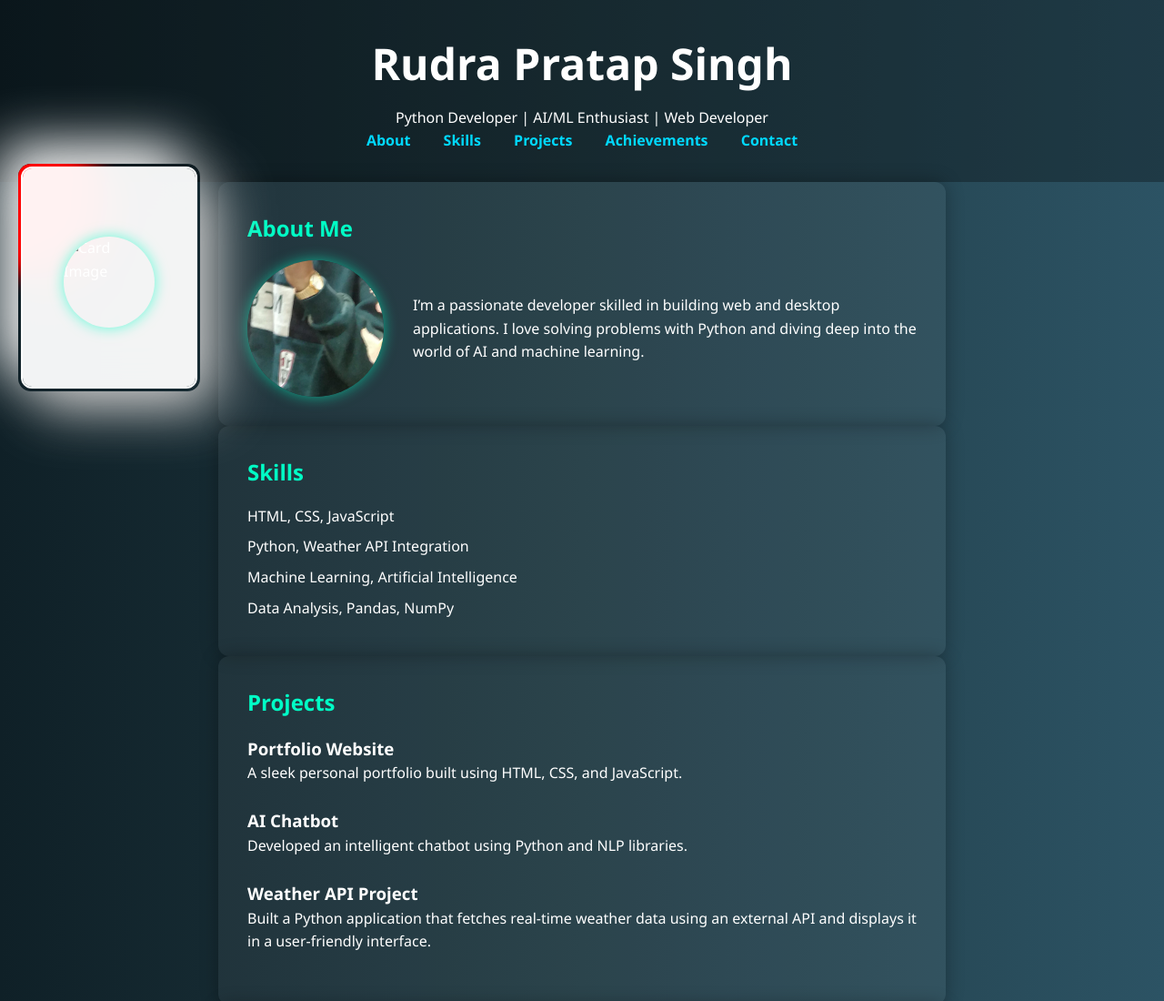
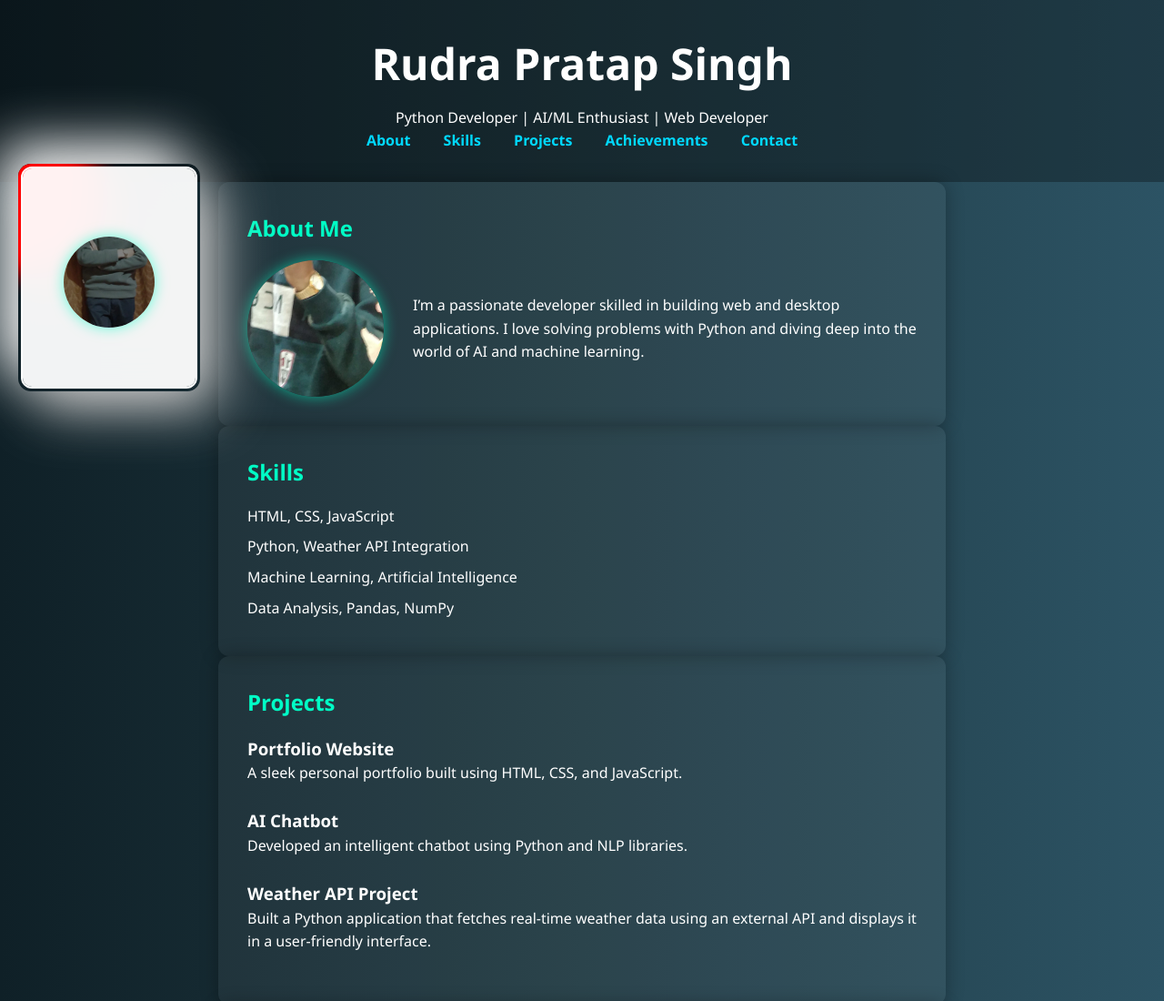
Before and after one commit to rudra-pratap-singh1/portfolio, a plain HTML site: page index.html in a window 1280 px wide. Shown: the top 1100 px of the page at 91% size. Drawn offline with Linux system fonts and the light colour scheme.

Commit message:
Update index.html

```diff
--- a/index.html
+++ b/index.html
@@ -204,7 +204,7 @@
   <div class="card">
     <div class="bg"></div>
     <div class="blob"></div>
-    <img src="Why_Raeliana_Ended_Up_at_the_Duke's_Mansion_Korean_volume_1_cover.jpg" alt="Card Image" class="card-img" />
+    <img src="hhtt.webp" alt="Card Image" class="card-img" />
   </div>
 
   <section id="about" class="about">
```
